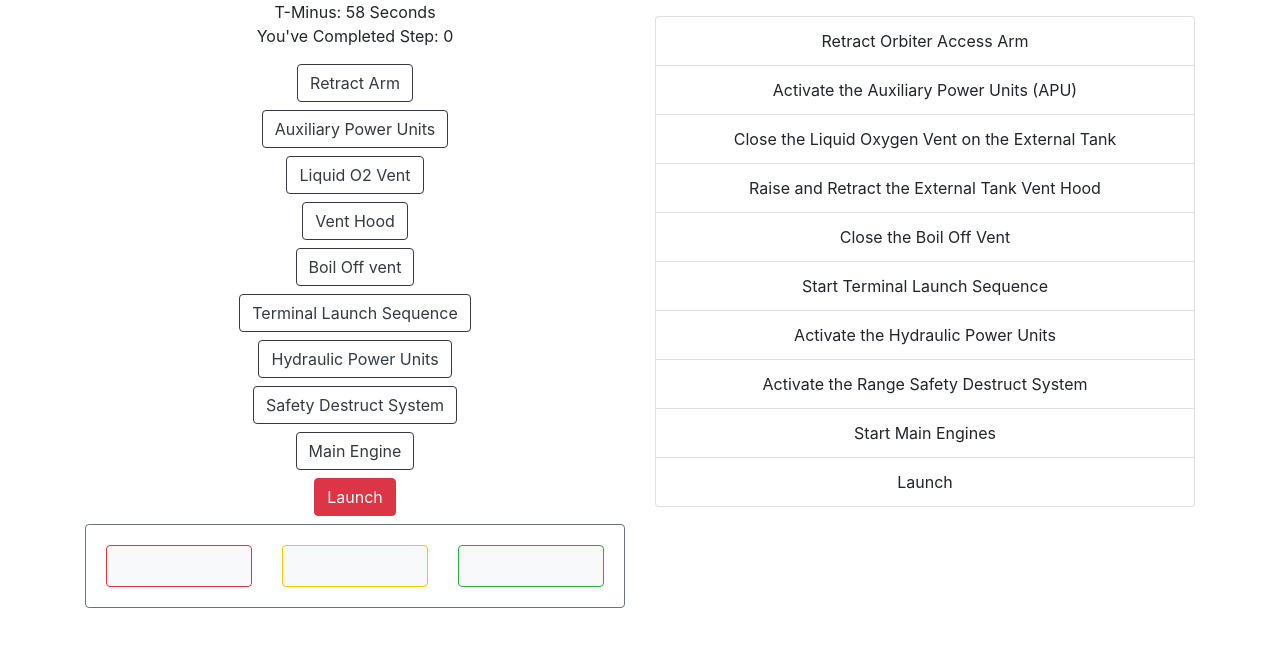
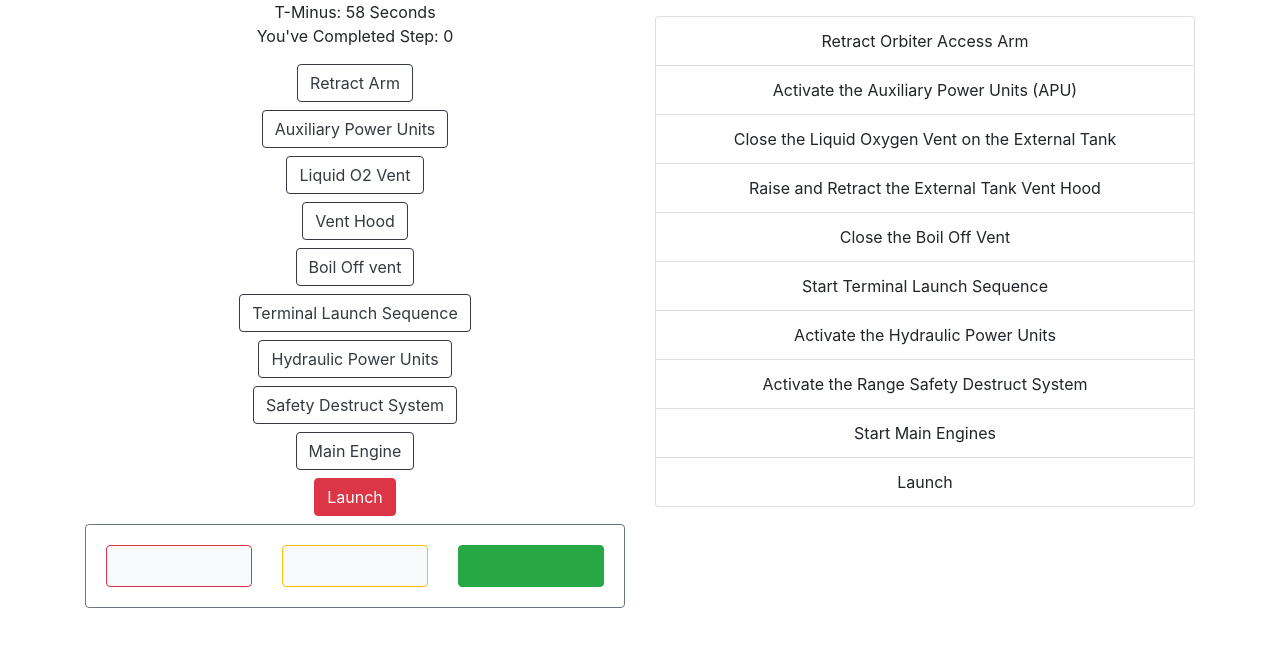
Before and after one commit to doakcovington/MissionControl, a React (Create React App) app: page / in a window 1280 px wide. Both pictures are taken after a click on the button "Start". Shown: the top 646 px of the page. Built offline with nearby package versions, Linux system fonts and the light colour scheme.

Commit message:
Changed time logic

```diff
--- a/src/components/Status.tsx
+++ b/src/components/Status.tsx
@@ -3,7 +3,6 @@ import CardDeck from 'react-bootstrap/CardDeck';
 import Card from 'react-bootstrap/Card';
 
 const Status: React.FC<{report?: boolean, time: number}> = ({report, time}) => {
-
 
   return (
     <div>
@@ -16,7 +15,7 @@ const Status: React.FC<{report?: boolean, time: number}> = ({report, time}) => {
           <Card  border="warning" bg={time < 30 ? "warning" : "light" }>
             <Card.Body></Card.Body>
           </Card>
-          <Card  border="success" bg={report == true && time < 0 ? "success" : "light"}>
+          <Card  border="success" bg={report == true && time > 0  ? "success" : "light"}>
             <Card.Body></Card.Body>
           </Card>
           </CardDeck>
```
